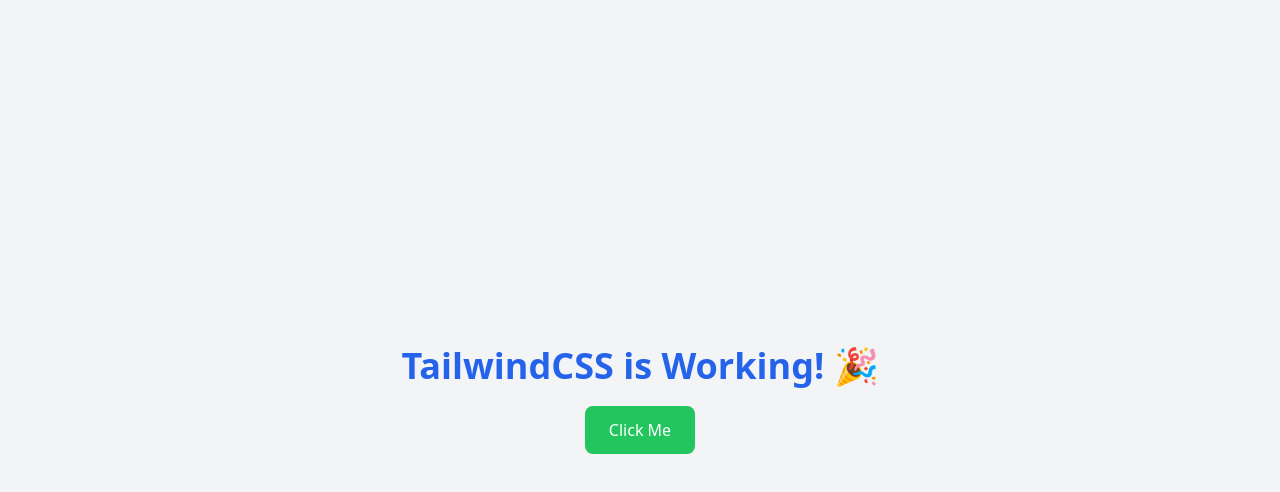
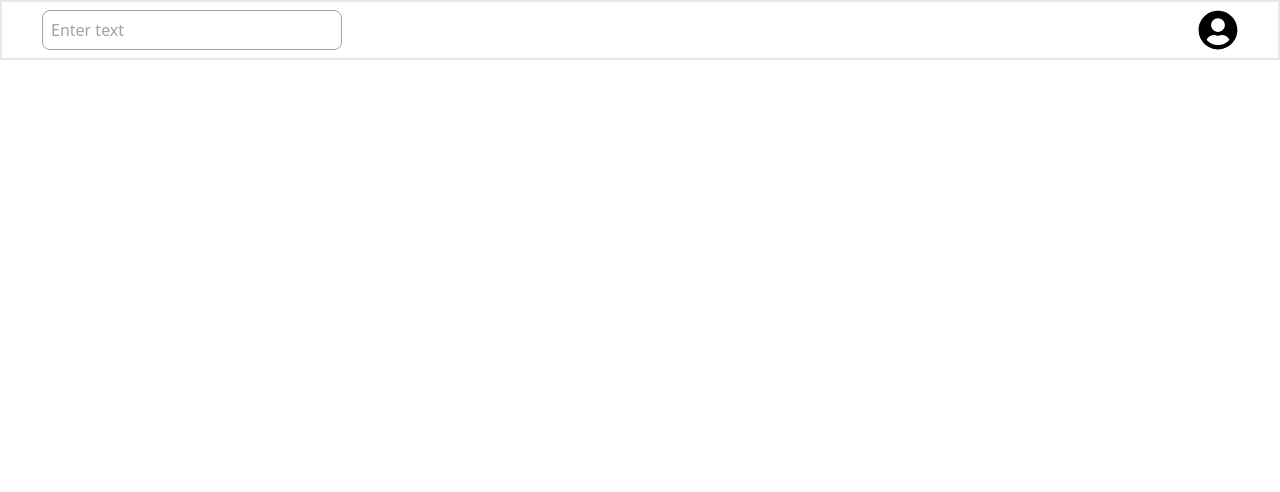
Before and after one commit to taybashaikh7808/blog, a React (Vite) app: page / in a window 1280 px wide. Shown: the top 492 px of the page. Built offline with nearby package versions, Linux system fonts and the light colour scheme.

Commit message:
created navbar

```diff
--- a/package.json
+++ b/package.json
@@ -11,7 +11,8 @@
   },
   "dependencies": {
     "react": "^19.0.0",
-    "react-dom": "^19.0.0"
+    "react-dom": "^19.0.0",
+    "react-icons": "^5.5.0"
   },
   "devDependencies": {
     "@eslint/js": "^9.19.0",
--- a/src/App.jsx
+++ b/src/App.jsx
@@ -1,13 +1,10 @@
 import React from "react";
-
+import Navigation from './Components/Navigation'
 const App = () => {
   return (
-    <div className="flex flex-col items-center justify-center min-h-screen bg-gray-100">
-      <h1 className="text-4xl font-bold text-blue-600">TailwindCSS is Working! 🎉</h1>
-      <button className="mt-5 px-6 py-3 bg-green-500 text-white rounded-lg hover:bg-green-600 transition">
-        Click Me
-      </button>
-    </div>
+    <>
+    <Navigation />
+    </>
   );
 };
 
--- a/src/Components/Navigation.jsx
+++ b/src/Components/Navigation.jsx
@@ -1,8 +1,12 @@
 import React from 'react'
-
+import { FaUserCircle } from "react-icons/fa";
 function Navigation() {
   return (
-    <div>Navigation</div>
+    <nav className='border-2 text-black  h-[60px] w-full flex justify-between'>
+      <input type="text" placeholder="Enter text" class="border w-[300px] border-gray-400 p-2 rounded-lg h-10 ml-10 mt-2" />
+
+      <div className='mr-10 mt-2'><FaUserCircle size={40} /></div>
+    </nav>
   )
 }
 
```
Also changed, not shown: 1 other file (tests, documents, lock files or other folders).
